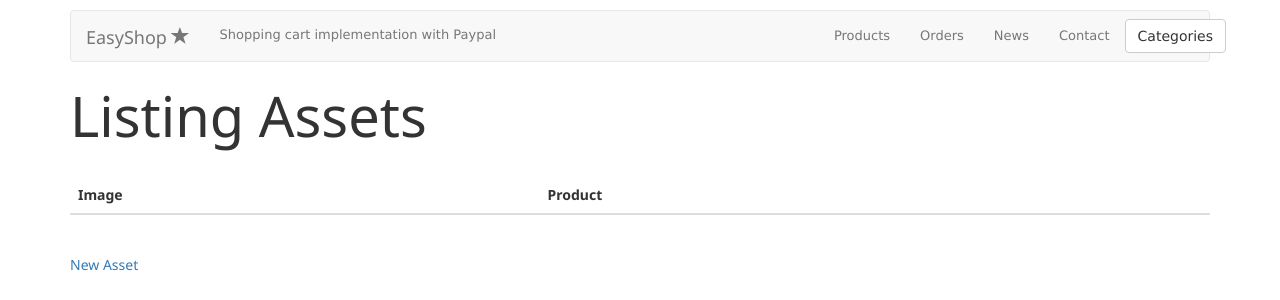
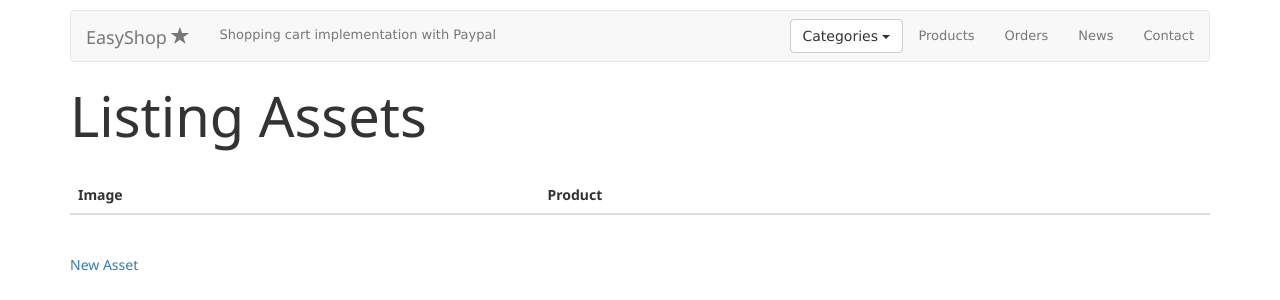
Before and after one commit to chingyaocheng/easyshop-payapl, a Rails app: template app/views/assets/index.html.erb in a window 1280 px wide. Shown: the top 300 px of the page. Run offline with Rails 7, Linux system fonts and the light colour scheme; the template is opened without the code that fills it, so the values that code supplies are empty; data comes from the database, SQL or seed files in the repository; style sheets or scripts are compiled from the project's sources; some libraries are stand-ins or nearby versions.

Commit message:
adjust navbar category  button

```diff
--- a/app/views/common/_nav.html.erb
+++ b/app/views/common/_nav.html.erb
@@ -1,5 +1,4 @@
 <nav class="navbar navbar-default">
-  <div class="container">
     <div class="navbar-header">
       <button type="button" class="navbar-toggle collapsed" data-toggle="collapse" data-target="#navbar-collapse-1">
         <span class="sr-only">Toggle navigation</span>
@@ -13,17 +12,17 @@
 
     <div class="collapse navbar-collapse" id="navbar-collapse-1">
       <ul class="nav navbar-nav navbar-right">
-        <li><%= link_to 'Products', products_path  %></li>
-        <li><%= link_to 'Orders', orders_path %></li>
+         <li><button type="button" class="btn btn-default navbar-btn collapsed"  data-toggle="collapse" href="#nav-collapse1" aria-expanded="false" aria-controls="nav-collapse1">Categories <span class="caret"></span></button></li>
+         <li><%= link_to 'Products', products_path  %></li>
+         <li><%= link_to 'Orders', orders_path %></li>
         <li><a href="#">News</a></li>
         <li><a href="#">Contact</a></li>
-        <li><button class="btn btn-default navbar-btn collapsed"  data-toggle="collapse" href="#nav-collapse1" aria-expanded="false" aria-controls="nav-collapse1">Categories</button></li>
       </ul>
+
       <ul class="collapse nav navbar-nav nav-collapse" id="nav-collapse1">
         <%= @categories.each do |c| %>
           <%= link_to c.name, category_path(c) %> |
         <% end %>
       </ul>
     </div>
-  </div>
 </nav>
--- a/app/views/layouts/application.html.erb
+++ b/app/views/layouts/application.html.erb
@@ -17,6 +17,7 @@
       font-weight: 400;
       line-height: 1.45;
       color: #333;
+      -moz-osx-font-smoothing: grayscale;
     }
 
     p {margin-bottom: 1.3em;}
```
